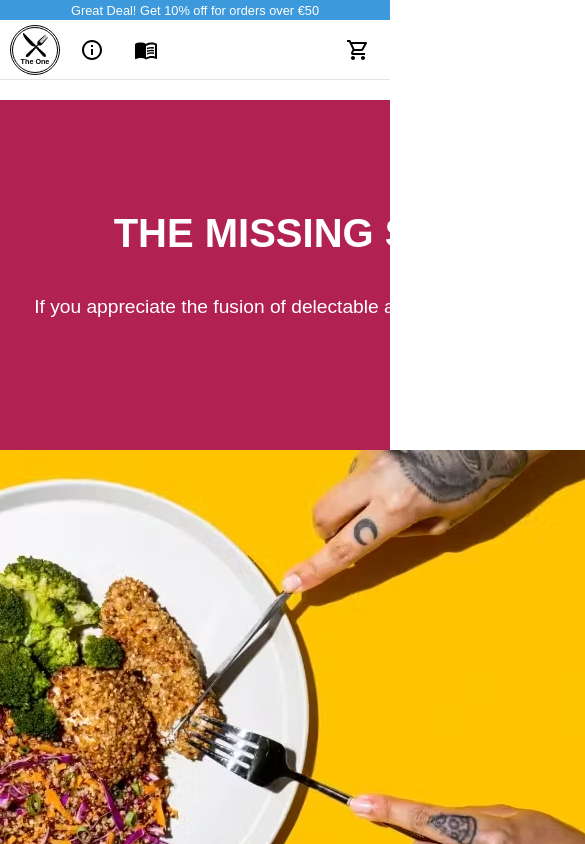
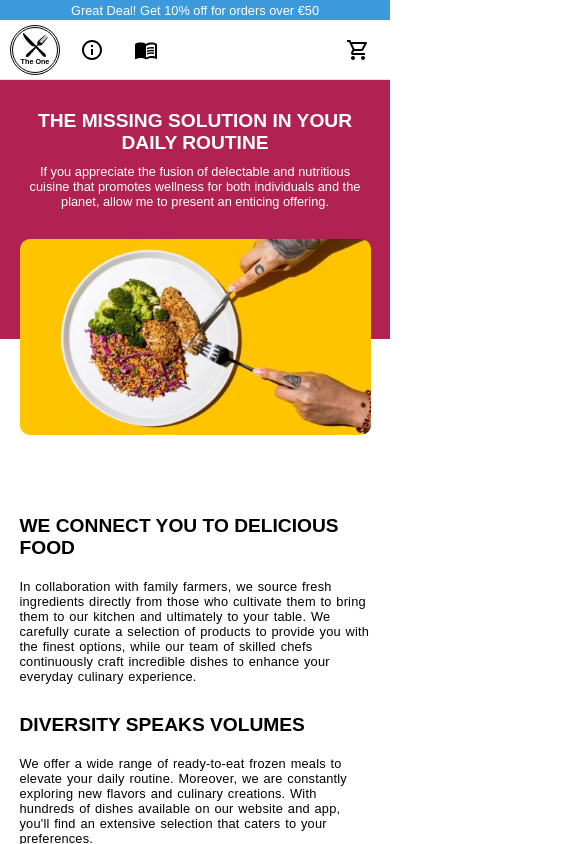
Before and after one commit to MichelPomerantzeff/Food-Ecommerce, a React (Vite) app: page /about in a window 390 px wide. Shown: the top 844 px of the page, 585 px wide, since content can reach past the window. Built offline with nearby package versions, Linux system fonts and the light colour scheme; no server answers.

Commit message:
feat:: add responsiveness to about

```diff
--- a/src/components/about/About.css
+++ b/src/components/about/About.css
@@ -1,4 +1,6 @@
-.about {}
+.about {
+    margin-top: -100px;
+}
 
 .about-heading {
     background: #b12252;
@@ -7,32 +9,36 @@
     flex-direction: column;
     justify-content: center;
     align-items: center;
-    gap: 40px;
-    height: 500px;
-    padding-bottom: 150px;
+    gap: 50px;
+    padding: 150px 0;
 }
 
 .about-heading h1 {
     text-align: center;
     font-size: 2.5rem;
-    width: 1200px;
-    margin: 0 auto;
+    max-width: 1200px;
+    width: 90vw;
+    margin: auto;
 }
 
 .about-heading p {
     text-align: center;
     font-size: 1.2rem;
-    width: 1200px;
-    margin: 0 auto;
+    max-width: 1200px;
+    width: 90vw;
+    margin: auto;
 }
 
 .about-heading-img {
     display: flex;
     justify-content: center;
-    margin-top: -150px;
+    max-width: 1000px;
+    width: 90vw;
+    margin: -100px auto 0 auto;
 }
 
 .about-img {
+    width: 100%;
     border-radius: 10px;
 }
 
@@ -41,22 +47,89 @@
     flex-direction: column;
     gap: 60px;
     padding: 120px 0;
+    max-width: 600px;
+    width: 90vw;
+    margin: auto;
 }
 
-.description-wrapper {
-    width: 600px;
+.about-description-wrapper {
     margin: auto;
     display: flex;
     flex-direction: column;
     gap: 20px;
 }
 
-.description-wrapper h1 {
+
+.about-description-wrapper h1 {
     font-size: 2rem;
 }
 
-.description-wrapper p {
+.about-description-wrapper p {
     font-size: 1rem;
     letter-spacing: .2px;
     word-spacing: 1px;
 }
+
+@media (max-width:1200px) {
+
+    .about-description-wrapper {
+        gap: 20px;
+    }
+}
+
+@media (max-width:900px) {
+
+    .about-heading {
+        gap: 30px;
+    }
+
+    .about-heading h1 {
+        font-size: 2rem;
+    }
+
+    .about-heading p {
+        font-size: 1rem;
+    }
+
+    .about-description {
+        gap: 40px;
+        padding: 80px 0;
+    }
+
+    .about-description-wrapper h1 {
+        font-size: 1.5rem;
+    }
+
+    .about-description-wrapper p {
+        font-size: 1rem;
+    }
+}
+
+@media (max-width:650px) {
+
+    .about-heading {
+        gap: 10px;
+        padding: 130px 0;
+    }
+
+    .about-heading h1 {
+        font-size: 1.2rem;
+    }
+
+    .about-heading p {
+        font-size: .8rem;
+    }
+
+    .about-description {
+        gap: 30px;
+        padding: 80px 0;
+    }
+
+    .about-description-wrapper h1 {
+        font-size: 1.2rem;
+    }
+
+    .about-description-wrapper p {
+        font-size: .8rem;
+    }
+}
--- a/src/components/about/About.jsx
+++ b/src/components/about/About.jsx
@@ -17,7 +17,7 @@ export default function About() {
             </div>
 
             <div className="about-description">
-                <div className="description-wrapper">
+                <div className="about-description-wrapper">
                     <h1>WE CONNECT YOU TO DELICIOUS FOOD</h1>
                     <p>
                         In collaboration with family farmers, we source fresh ingredients
@@ -29,7 +29,7 @@ export default function About() {
                     </p>
                 </div>
 
-                <div className="description-wrapper">
+                <div className="about-description-wrapper">
                     <h1>DIVERSITY SPEAKS VOLUMES</h1>
                     <p>
                         We offer a wide range of ready-to-eat frozen meals to elevate your
@@ -40,7 +40,7 @@ export default function About() {
                     </p>
                 </div>
 
-                <div className="description-wrapper">
+                <div className="about-description-wrapper">
                     <h1>LOTS OF TECHNOLOGY AND LOVE INVOLVED</h1>
                     <p>
                         We have a user-friendly app, seamless delivery services, and meals
--- a/src/components/navbar/Navbar.css
+++ b/src/components/navbar/Navbar.css
@@ -100,14 +100,10 @@
     background: var(--background);
 }
 
-@media (max-width:1500px) {}
-
-@media (max-width:1200px) {}
-
 @media (max-width:900px) {
 
     .topbar-container {
-        margin-bottom: 100px;
+        margin-bottom: 80px;
     }
 
     .offer-highlight {
```
